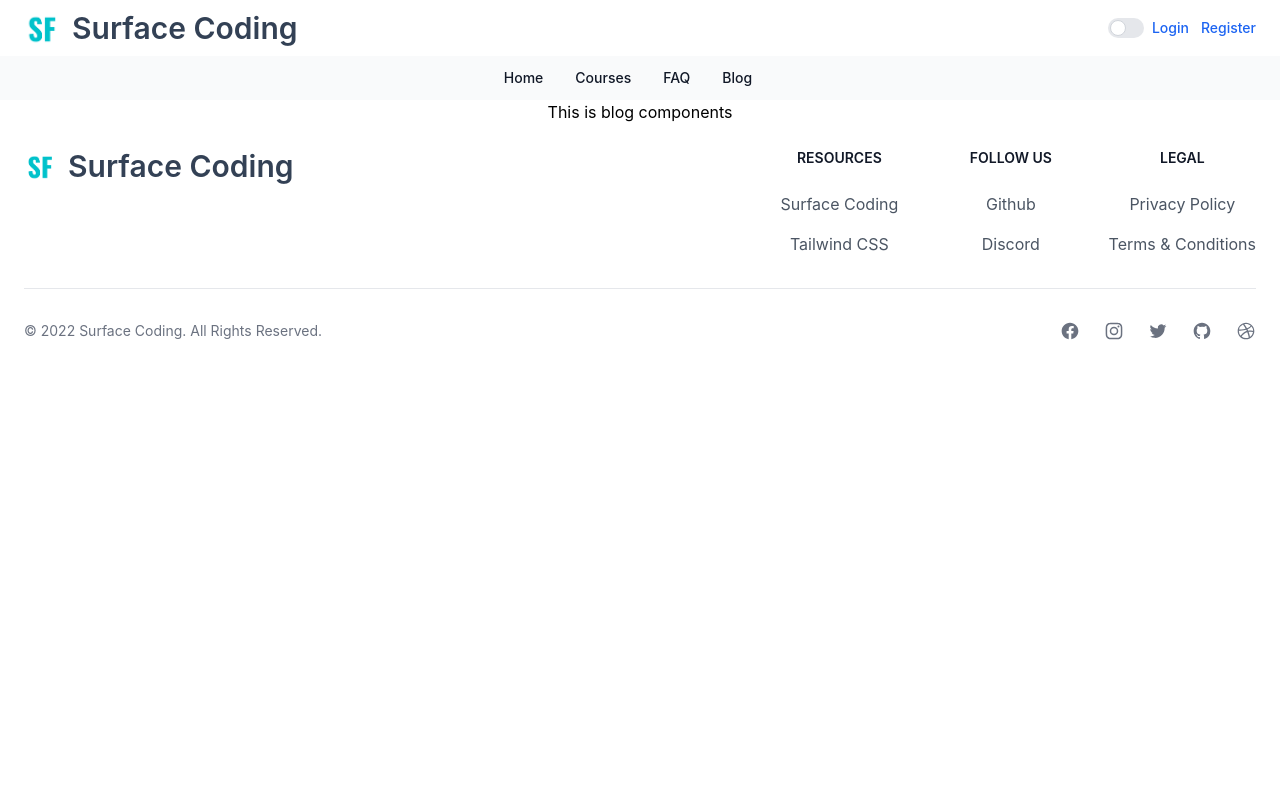
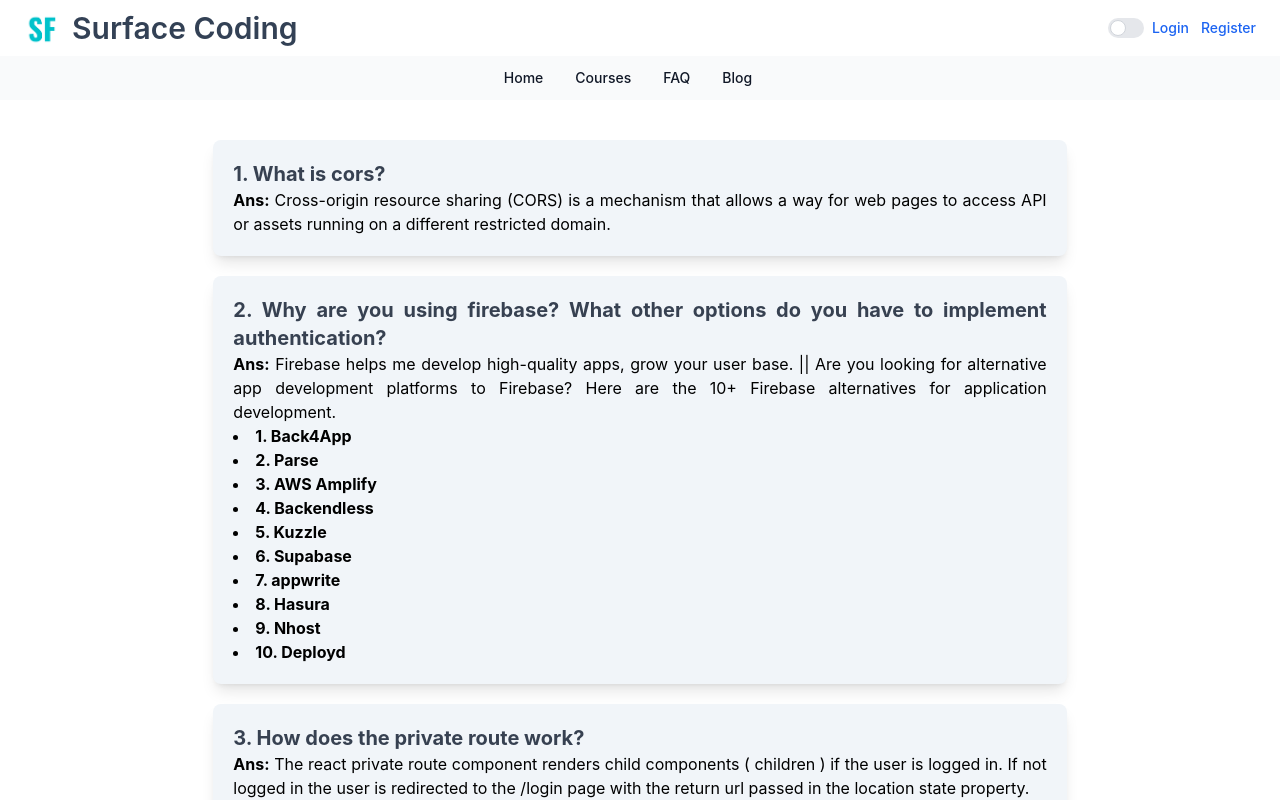
Before and after one commit to akmsyfulalom/surface-coding-client-site, a React (Create React App) app: page /blog in a window 1280 px wide. Shown: the top 800 px of the page. Built offline with nearby package versions, Linux system fonts and the light colour scheme; no server answers.

Commit message:
I have created the blog page and finished everything with the four questions and answers to the four questions of the blog page

```diff
--- a/package.json
+++ b/package.json
@@ -6,6 +6,7 @@
     "@testing-library/jest-dom": "^5.16.5",
     "@testing-library/react": "^13.4.0",
     "@testing-library/user-event": "^13.5.0",
+    "@tippyjs/react": "^4.2.6",
     "daisyui": "^2.38.1",
     "firebase": "^9.13.0",
     "flowbite": "^1.5.3",
--- a/src/pages/Blog/Blog.js
+++ b/src/pages/Blog/Blog.js
@@ -3,7 +3,34 @@ import React from 'react';
 const Blog = () => {
     return (
         <div>
-            <h3>This is blog components</h3>
+            <div className='grid grid-cols-6 my-10'>
+                <div className='col-start-2 col-span-4 mb-5 bg-slate-100 shadow-lg text-justify p-5 rounded-lg' >
+                    <h3 className='font-bold text-xl text-gray-700'>1. What is cors?</h3>
+                    <p><span className='font-bold'>Ans:</span> Cross-origin resource sharing (CORS) is a mechanism that allows a way for web pages to access API or assets running on a different restricted domain.</p>
+                </div>
+                <div className='col-start-2 col-span-4 mb-5 bg-slate-100 shadow-lg text-justify p-5 rounded-lg' >
+                    <h3 className='font-bold text-xl text-gray-700'>2. Why are you using firebase? What other options do you have to implement authentication?</h3>
+                    <p><span className='font-bold'>Ans:</span> Firebase helps me develop high-quality apps, grow your user base. || Are you looking for alternative app development platforms to Firebase? Here are the 10+ Firebase alternatives for application development.</p>
+                    <li className='font-bold'>1. Back4App</li>
+                    <li className='font-bold'>2. Parse</li>
+                    <li className='font-bold'>3. AWS Amplify</li>
+                    <li className='font-bold'>4. Backendless</li>
+                    <li className='font-bold'>5. Kuzzle</li>
+                    <li className='font-bold'>6. Supabase</li>
+                    <li className='font-bold'>7. appwrite</li>
+                    <li className='font-bold'>8. Hasura</li>
+                    <li className='font-bold'>9. Nhost</li>
+                    <li className='font-bold'>10. Deployd</li>
+                </div>
+                <div className='col-start-2 col-span-4 mb-5 bg-slate-100 shadow-lg text-justify p-5 rounded-lg' >
+                    <h3 className='font-bold text-xl text-gray-700'>3. How does the private route work?</h3>
+                    <p><span className='font-bold'>Ans:</span> The react private route component renders child components ( children ) if the user is logged in. If not logged in the user is redirected to the /login page with the return url passed in the location state property.</p>
+                </div>
+                <div className='col-start-2 col-span-4 mb-5 bg-slate-100 shadow-lg text-justify p-5 rounded-lg' >
+                    <h3 className='font-bold text-xl text-gray-700'>4. What is cors?</h3>
+                    <p><span className='font-bold'>Ans:</span> Cross-origin resource sharing (CORS) is a mechanism that allows a way for web pages to access API or assets running on a different restricted domain.</p>
+                </div>
+            </div>
         </div>
     );
 };
--- a/src/pages/Login/Register/Register.js
+++ b/src/pages/Login/Register/Register.js
@@ -1,11 +1,12 @@
 
-import React, { useContext } from 'react';
+import React, { useContext, useState } from 'react';
 import toast from 'react-hot-toast';
 import { Link, useNavigate } from 'react-router-dom';
 import { AuthContext } from '../../../context/AuthProvider/AuthProvider';
 
 
 const Register = () => {
+    const [accepted, setAccepted] = useState(false);
     const { createUser } = useContext(AuthContext);
     const navigate = useNavigate()
 
@@ -28,8 +29,14 @@ const Register = () => {
                 toast.success('Successfully create account')
                 console.log(user)
             })
-            .catch(error => console.error('Error', error))
+            .catch(error => {
+                toast.error(error.message)
+            })
+
     };
+    const handleAccepted = event => {
+        setAccepted(event.target.checked)
+    }
     return (
         <div className='grid lg:grid-cols-9 my-10 mx-3'>
 
@@ -56,13 +63,13 @@ const Register = () => {
                     </div>
                     <div className="flex items-start mb-6">
                         <div className="flex items-center h-5">
-                            <input id="remember" type="checkbox" value="" className="w-4 h-4 bg-gray-50 rounded border border-gray-300 focus:ring-3 focus:ring-blue-300 dark:bg-gray-700 dark:border-gray-600 dark:focus:ring-blue-600 dark:ring-offset-gray-800" required="" />
+                            <input id="remember" onClick={handleAccepted} type="checkbox" value="" className="w-4 h-4 bg-gray-50 rounded border border-gray-300 focus:ring-3 focus:ring-blue-300 dark:bg-gray-700 dark:border-gray-600 dark:focus:ring-blue-600 dark:ring-offset-gray-800" required="" />
                         </div>
-                        <Link><label htmlFor="remember" className="ml-2 text-sm font-medium text-gray-900 dark:text-sky-500 "><Link to="/terms">Our terms and condition</Link></label>
+                        <Link><label htmlFor="remember" className="ml-2 text-sm font-medium text-gray-900 dark:text-sky-500 ">Accept <Link to="/terms"><span className='text-blue-600'>Our terms and condition</span></Link></label>
                         </Link>
-                        <label htmlFor="remember" className="ml-2 text-sm font-medium 'text-blue-500' text-gray-900 dark:text-gray-300">Already have an account <Link className='text-blue-500' to="/login">Login</Link></label>
+                        <label htmlFor="remember" className="ml-2 text-sm font-medium 'text-blue-500' text-gray-900 dark:text-gray-300">Already have an account <Link className='text-blue-600' to="/login">Login</Link></label>
                     </div>
-                    <button type="submit" className="text-white bg-blue-700 hover:bg-blue-800 focus:ring-4 focus:outline-none focus:ring-blue-300 font-medium rounded-lg text-sm w-full sm:w-auto px-5 py-2.5 text-center dark:bg-blue-600 dark:hover:bg-blue-700 dark:focus:ring-blue-800">Submit</button>
+                    <button type="submit" disabled={!accepted} className="text-white bg-blue-700 hover:bg-blue-800 focus:ring-4 focus:outline-none focus:ring-blue-300 font-medium rounded-lg text-sm w-full sm:w-auto px-5 py-2.5 text-center dark:bg-blue-600 dark:hover:bg-blue-700 dark:focus:ring-blue-800">Submit</button>
                 </form>
             </div>
 
--- a/src/pages/Shared/Header/Header.js
+++ b/src/pages/Shared/Header/Header.js
@@ -3,6 +3,7 @@ import { Link } from 'react-router-dom';
 import sf from '../../../assets/sf.png'
 import { AuthContext } from '../../../context/AuthProvider/AuthProvider';
 import { FaUser } from 'react-icons/fa';
+import Tippy from '@tippyjs/react';
 
 
 const Header = () => {
@@ -36,7 +37,7 @@ const Header = () => {
 
                                 <button onClick={handleLogOut} type="button" class="text-gray-900 bg-white border border-gray-300 focus:outline-none hover:bg-gray-100 focus:ring-4 focus:ring-gray-200 font-medium rounded-lg text-sm px-5 py-2.5 mr-2 mb-2 dark:bg-gray-800 dark:text-white dark:border-gray-600 dark:hover:bg-gray-700 dark:hover:border-gray-600 dark:focus:ring-gray-700">Log Out</button>
                                 <span className='mr-3'>
-
+                                    <Tippy content={user?.displayName}>
                                         <Link to="/profile">
                                             {
                                                 user?.photoURL ? <>
@@ -55,7 +56,7 @@ const Header = () => {
                                                     </>
                                             }
                                         </Link>
-
+                                    </Tippy>
                                 </span>
                             </>
                                 :
```
Also changed, not shown: src/pages/Login/Login/Login.js (+4 -1 lines), 1 other file (tests, documents, lock files or other folders). Lines whose indentation alone changed are shown as unchanged.
